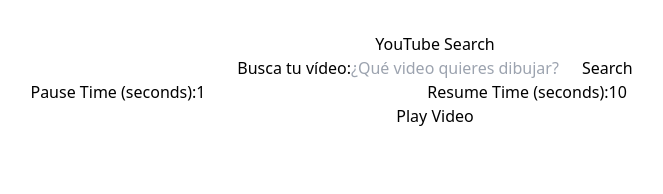
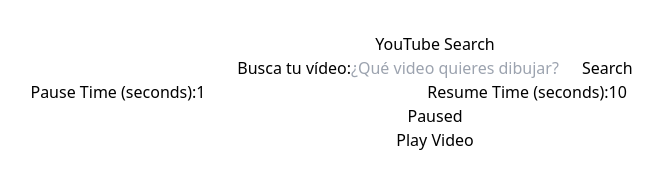
Before and after one commit to kike9978/gesture-drawing-assistant, a React (Vite) app: page / in a window 1280 px wide. Shown: the top 194 px of the page, without its empty margins (205-868 px from the left). Built offline with nearby package versions, Linux system fonts and the light colour scheme; no server answers.

Commit message:
Show countdown of remaing time when auto pause

```diff
--- a/src/components/YoutubePlayer.jsx
+++ b/src/components/YoutubePlayer.jsx
@@ -1,41 +1,42 @@
 import { useEffect, useRef, useState } from "react";
+
+function Timer({ secondsLeft }) {
+    return <p>{secondsLeft > 0 ? secondsLeft + " seconds left" : "Paused"}</p>;
+}
 
 export default function YoutubePlayer({ videoId }) {
     const playerRef = useRef(null); // Reference to the div element that will contain the YouTube player
     const ytPlayer = useRef(null); // Reference to the YouTube player instance
     const [isPlaying, setIsPlaying] = useState(false); // State to track whether the video is playing
-    const pauseTimeoutRef = useRef(null); // Reference to store the pause timeout ID
-    const resumeTimeoutRef = useRef(null); // Reference to store the resume timeout ID
-
     const [pauseTime, setPauseTime] = useState(1); // State for the pause timer (in seconds)
     const [resumeTime, setResumeTime] = useState(10); // State for the resume timer (in seconds)
+    const [countdown, setCountdown] = useState(0); // State for the countdown
 
     const startPauseResumeLoop = () => {
-        clearTimeout(pauseTimeoutRef.current);
-        clearTimeout(resumeTimeoutRef.current);
-
-        pauseTimeoutRef.current = setTimeout(() => {
+        const timerRef = setTimeout(() => {
             ytPlayer.current.pauseVideo();
             setIsPlaying(false);
+            setCountdown(resumeTime); // Reset countdown when video is paused
 
-            resumeTimeoutRef.current = setTimeout(() => {
+            setTimeout(() => {
                 ytPlayer.current.playVideo();
                 setIsPlaying(true);
                 startPauseResumeLoop(); // Restart the loop
             }, resumeTime * 1000); // Resume the video after resumeTime seconds
         }, pauseTime * 1000); // Pause the video after pauseTime seconds
+
+        return timerRef;
     };
 
     const toggleVideo = () => {
         if (ytPlayer.current) {
             if (isPlaying) {
                 ytPlayer.current.pauseVideo();
-                clearTimeout(pauseTimeoutRef.current); // Clear any existing pause timeout
-                clearTimeout(resumeTimeoutRef.current); // Clear any existing resume timeout
+                setIsPlaying(false);
+                setCountdown(resumeTime); // Reset countdown when video is manually paused
             } else {
                 ytPlayer.current.playVideo();
                 setIsPlaying(true); // Update the state to playing
-                startPauseResumeLoop(); // Start the loop
             }
         }
     };
@@ -52,6 +53,7 @@ export default function YoutubePlayer({ videoId }) {
                     onStateChange: (event) => {
                         if (event.data === window.YT.PlayerState.PLAYING) {
                             setIsPlaying(true);
+                            startPauseResumeLoop(); // Start the loop when video starts playing
                         } else if (event.data === window.YT.PlayerState.PAUSED) {
                             setIsPlaying(false);
                         }
@@ -70,13 +72,19 @@ export default function YoutubePlayer({ videoId }) {
 
             return () => {
                 document.body.removeChild(script);
-                clearTimeout(pauseTimeoutRef.current); // Clear pause timeout on component unmount
-                clearTimeout(resumeTimeoutRef.current); // Clear resume timeout on component unmount
             };
         } else {
             onYouTubeIframeAPIReady();
         }
     }, [videoId]);
+
+    useEffect(() => {
+        const countdownInterval = setInterval(() => {
+            setCountdown((prevCountdown) => prevCountdown > 0 ? prevCountdown - 1 : 0);
+        }, 1000);
+
+        return () => clearInterval(countdownInterval);
+    }, [isPlaying]);
 
     return (
         <>
@@ -101,6 +109,7 @@ export default function YoutubePlayer({ videoId }) {
                     />
                 </label>
             </div>
+            <Timer secondsLeft={countdown} />
             <button onClick={toggleVideo}>{isPlaying ? 'Pause Video' : 'Play Video'}</button>
         </>
     );
```
